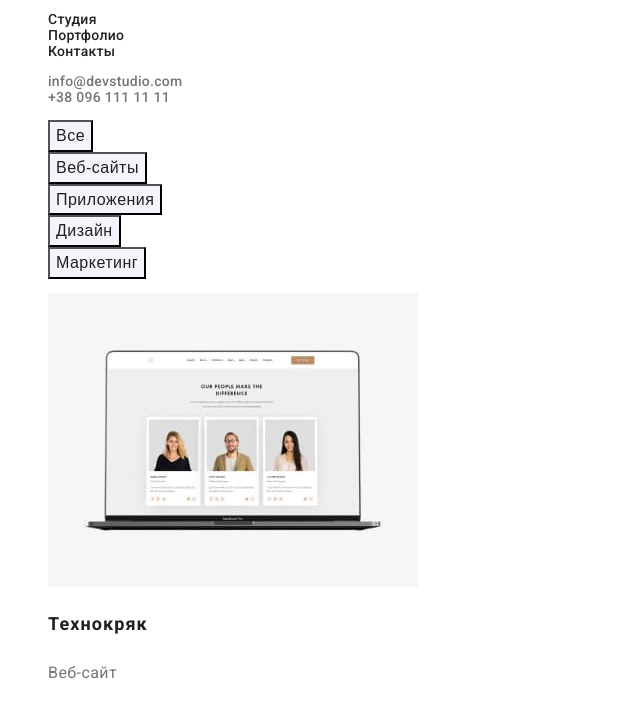
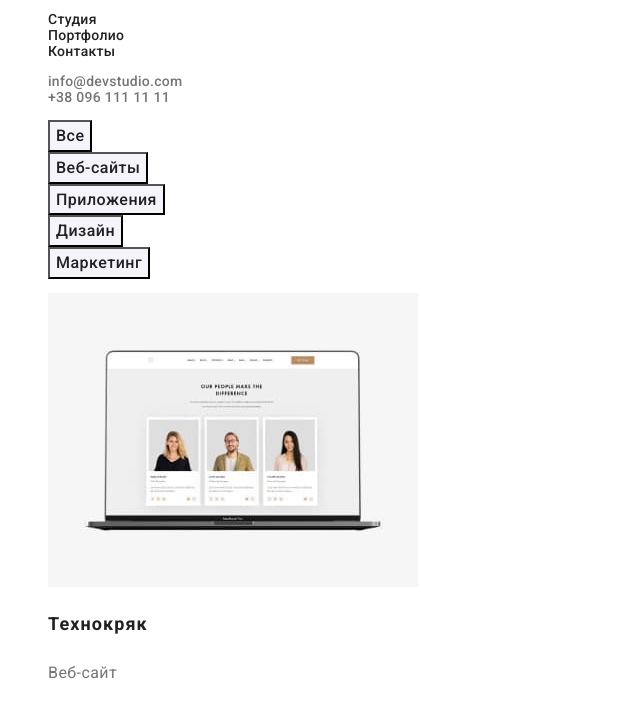
Before and after one commit to OrlyanSKY/goit-markup-hw-02, a plain HTML site: page portfolio.html in a window 1280 px wide. Shown: the part 41-742 px from the top of the page, without its empty margins (0-640 px from the left). Drawn offline with Linux system fonts and the light colour scheme.

Commit message:
error correction
fixed font-family Roboto for buttons

```diff
--- a/css/style.css
+++ b/css/style.css
@@ -176,6 +176,7 @@ line-height: 1.71;
 
      /* Кнопки */
 
+
 .filter-button {
 color: var(--title-text-color);
 background-color: var(--filter-background);
@@ -184,6 +185,9 @@ font-size: 16px;
 line-height: 1.62;
 letter-spacing: 0.03em;
 cursor: pointer;
+font-family: 'Roboto',
+'Arial',
+sans-serif;
 }
 .filter-button:hover,
 .filter-button:focus {
--- a/portfolio.html
+++ b/portfolio.html
@@ -35,6 +35,7 @@
       </ul>
     </header>
     <main>
+      <section class="main">
         <ul class="filters list">
           <li><button class="filter-button" type="button">Все</button></li>
           <li><button class="filter-button" type="button">Веб-сайты</button></li>
@@ -44,7 +45,12 @@
         </ul>
         <ul class="projects list">
           <li>
-          <img src="./images/technocrack.jpg" width="370" height="294" alt="веб-сайт Технокряк " />
+            <img
+              src="./images/technocrack.jpg"
+              width="370"
+              height="294"
+              alt="веб-сайт Технокряк "
+            />
             <h2 class="project-title">Технокряк</h2>
             <p class="project-text">Веб-сайт</p>
           </li>
@@ -89,6 +95,7 @@
             <p class="project-text">Приложение</p>
           </li>
         </ul>
+      </section>
     </main>
     <!-- footer -->
     <footer class="footer">
```
Lines whose indentation alone changed are shown as unchanged.
